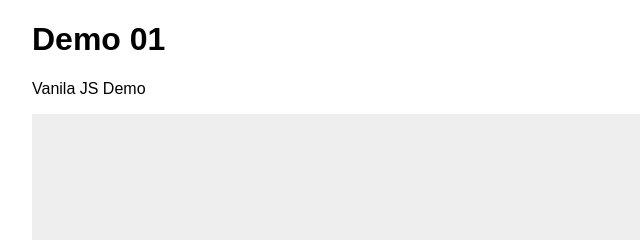
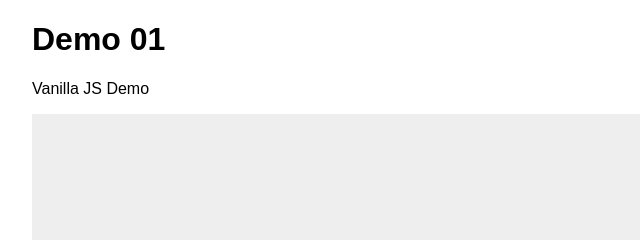
Before and after one commit to lionheart-co-jp/ScrollFire.js, a website: page demo/demo01.html in a window 1280 px wide. Shown: the top 240 px of the page, 288-928 px from the left. Drawn offline with nearby package versions, Linux system fonts and the light colour scheme.

Commit message:
Add demo link and fixed misspelling

```diff
--- a/demo/demo01.html
+++ b/demo/demo01.html
@@ -14,7 +14,7 @@
     <div class="wrapper">
         <h1>Demo 01</h1>
 
-        <p>Vanila JS Demo</p>
+        <p>Vanilla JS Demo</p>
 
         <ul class="block-list">
             <li class="block">
```
Also changed, not shown: README.md.
